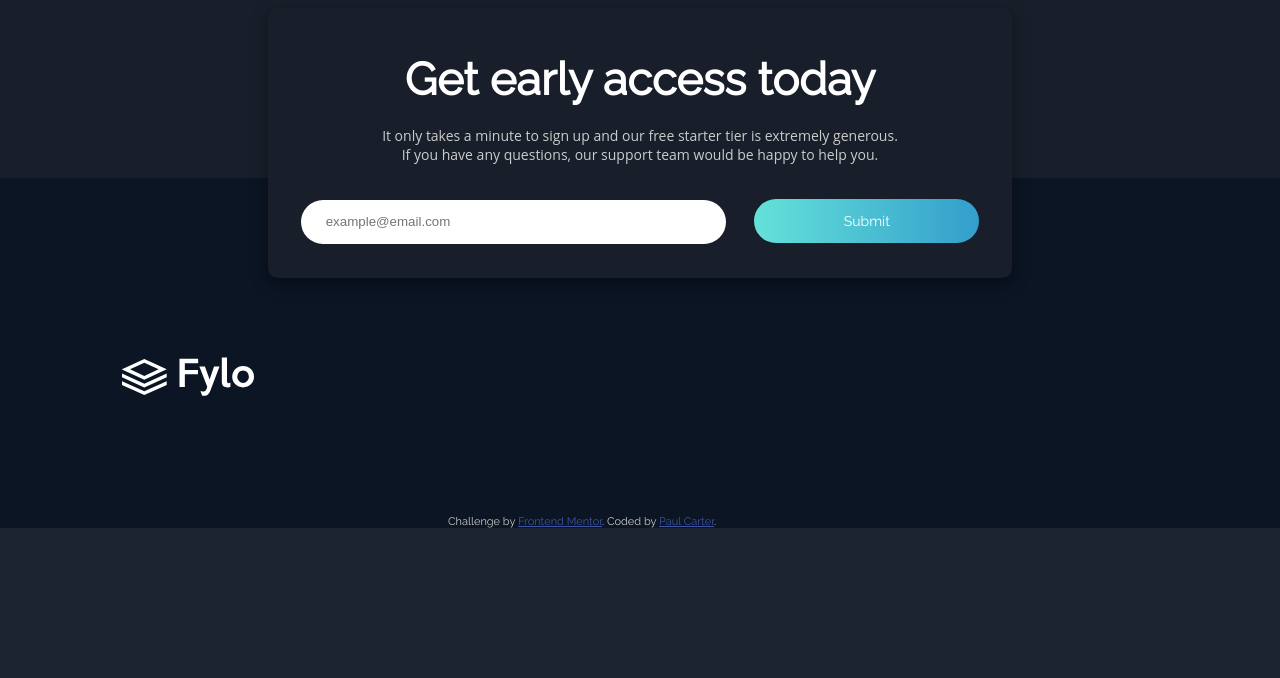
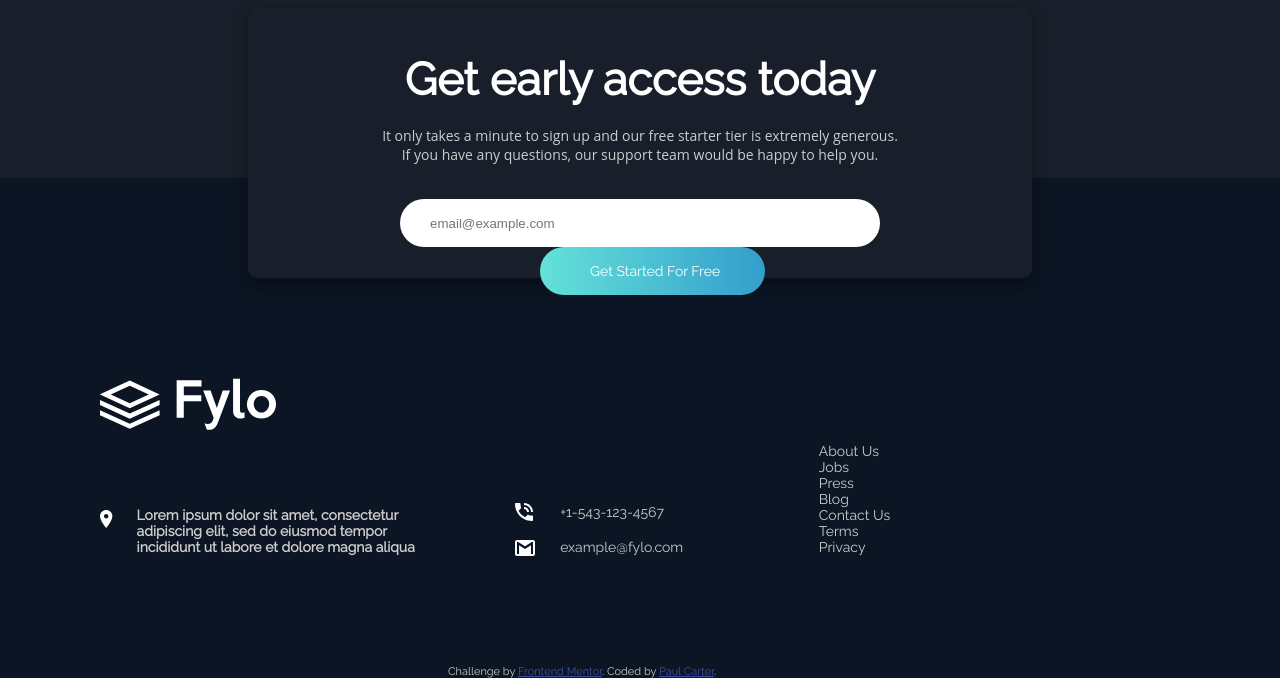
Before and after one commit to PaulyDigital22/Dark-theme-landing-page, a plain HTML site: page index.html in a window 1280 px wide. Shown: the part 2788-3466 px from the top of the page. Before the commit the page ends 3316 px from the top, so only its background shows below. Drawn offline with Linux system fonts and the light colour scheme.

Commit message:
General element sizing update
changed various sizes to match the original design

```diff
--- a/assets/styles.css
+++ b/assets/styles.css
@@ -242,9 +242,9 @@ h1 {
 }
 
 #email {
-    height: 24px;
-    width: 200px;
-    padding: 10px 200px 10px 25px;
+    height: 28px;
+    width: 250px;
+    padding: 10px 200px 10px 30px;
     border-radius: 25px;
     text-align: left;
     justify-content: left;
@@ -261,22 +261,22 @@ h1 {
     border-radius: 10px;
     background: hsl(218, 28%, 13%);
     box-shadow: 0 4px 8px 0 rgba(0, 0, 0, 0.2), 0 6px 20px 0 rgba(0, 0, 0, 0.19);
-    padding: 35px 20px;
+    padding: 35px 40px;
 }
 
 #submitbtn {
     background-image: linear-gradient(to right,hsl(176, 68%, 64%), hsl(198, 60%, 50%));
-    padding: 10px 70px;
+    padding: 10px 50px;
     margin: 0;
     margin-left: 25px;
-    text-align: center;
+    justify-items: center;
     text-decoration: none;
     border: none;
     outline: none;
-    font: 14px bold, Raleway, sans-serif;
+    font: 14px bolder, Raleway, sans-serif;
     border-radius: 60px;
     color: white;
-    height: 44px;
+    height: 48px;
     width: 225px;
 }
 
@@ -295,25 +295,66 @@ h1 {
 
 footer {
     position: relative;
-    z-index: 1;
     background-color: hsl(216, 53%, 9%);
     height: 200px;
     align-items: center;
+    justify-content: left;
+    text-align: left;
     border: none;
-    display: flex;
-    flex-wrap: wrap;
     margin: 0;
-    padding: 30px 100px;
-    padding-top: 100px;
-    padding-bottom: 50px;
+    padding:100px;
+    padding-top: 200px;
 }
 
-#logoOne {
-    width: 75%;
+#footerLocation {
+    display: inline-block;
+    padding: 30px;
+    padding-left: 0px;
+    text-align: left;
 }
 
+#footerLocation img {
+    position: relative;
+    top: -4px;
+    padding: 10px 20px 20px 0;
+
+}
+
+#footerLocation p {
+    display: inline-block;
+    font-weight: bolder;
+    width: 300px;
+}
+
+#footerContact {
+    display: inline-block;
+    text-align: left;
+    justify-self: left;
+    height: 55px;
+    padding: 30px 75px;
+}
+
+
+#footerContact p {
+    width: 170px;
+    margin-left: 15px;
+}
+
+#footerContact img {
+    position: relative;
+    left: -30px;
+    top: 20px;
+}
+
+#footerNav {
+    display: inline-block;
+    padding: 10px;
+}
+
+
 .attribution {
-    font-size: 11px; text-align: center;
+    font-size: 11px;
+    text-align: center;
     position: absolute;
     bottom: 0px;
     left: 35%;
--- a/index.html
+++ b/index.html
@@ -1,5 +1,6 @@
 <!DOCTYPE html>
 <html lang="en">
+
 <head>
     <meta charset="UTF-8">
     <meta name="viewport" content="width=device-width, initial-scale=1.0">
@@ -11,6 +12,7 @@
     <link rel="preconnect" href="https://fonts.gstatic.com">
     <link href="https://fonts.googleapis.com/css2?family=Raleway&display=swap" rel="stylesheet">
 </head>
+
 <body>
     <!--Navigation and Header-->
     <header>
@@ -38,7 +40,8 @@
             <div>
                 <h2>All your files in one secure location,</h2>
                 <h2>accessable anywhere.</h2>
-                <p id="sectionOneP">Fylo stores all your most important files in one secure location. Access them wherever you need, share and collaborate with friends family, and co-workers.</p>
+                <p id="sectionOneP">Fylo stores all your most important files in one secure location. Access them
+                    wherever you need, share and collaborate with friends family, and co-workers.</p>
             </div>
             <button type="button" id="getStr">Get Started</button>
         </div>
@@ -49,22 +52,26 @@
             <div class="grid-item">
                 <p><img src="./assets/images/icon-access-anywhere.svg" alt="access anywhere"></p>
                 <h1>Access your files, anywhere</h1>
-                <p>The ability to use a smartphone, tablet, or computer to access your account means your files follow you everywhere.</p>
+                <p>The ability to use a smartphone, tablet, or computer to access your account means your files follow
+                    you everywhere.</p>
             </div>
             <div class="grid-item">
                 <p><img src="./assets/images/icon-security.svg" alt="security"></p>
                 <h1>Security you can trust</h1>
-                <p>2-factor authentication and user-controlled encryption are just a couple of the security features we allow to help secure your files.</p>
+                <p>2-factor authentication and user-controlled encryption are just a couple of the security features we
+                    allow to help secure your files.</p>
             </div>
             <div class="grid-item">
                 <p><img src="./assets/images/icon-collaboration.svg" alt="collaboration"></p>
                 <h1>Real-time collaboration</h1>
-                <p>Securely share files and folders with friends, family and colleagues for live collaboration. No email attachments required.</p>
+                <p>Securely share files and folders with friends, family and colleagues for live collaboration. No email
+                    attachments required.</p>
             </div>
             <div class="grid-item">
                 <p><img src="./assets/images/icon-any-file.svg" alt="store any type of file"></p>
                 <h1>Store any type of file</h1>
-                <p>Whether you're sharing holidays photos or work documents, Fylo has you covered allowing for all file types to be securely stored and shared.</p>
+                <p>Whether you're sharing holidays photos or work documents, Fylo has you covered allowing for all file
+                    types to be securely stored and shared.</p>
             </div>
         </div>
     </section>
@@ -75,8 +82,10 @@
         <div class="sectionThreeText">
             <h2>Stay productive,</h2>
             <h2> wherever you are</h2>
-            <p class="sectionThreeP">Never let location be an issue when accessing your files. Fylo has you covered for all of your file storage needs.</p>
-            <p class="sectionThreeP">Securely share files and folders with friends, family and colleagues for live collaboration. No email attachments required.</p>
+            <p class="sectionThreeP">Never let location be an issue when accessing your files. Fylo has you covered for
+                all of your file storage needs.</p>
+            <p class="sectionThreeP">Securely share files and folders with friends, family and colleagues for live
+                collaboration. No email attachments required.</p>
             <p class="sectionThreeP">See how Fylo works <img src="./assets/images/icon-arrow.svg" alt=""></p>
         </div>
     </section>
@@ -84,19 +93,22 @@
     <section id="team">
         <div class="sectionFour-grid" id="quotes">
             <div class="sectionFour-gridItem">
-                <p>Fylo has improved our team productivity by an order of magnitude. Since making the switch our team has become a well-oiled collaboration machine.</p>
+                <p>Fylo has improved our team productivity by an order of magnitude. Since making the switch our team
+                    has become a well-oiled collaboration machine.</p>
                 <img class="profile-images" src="./assets/images/profile-1.jpg" alt="profile pic 1">
                 <p class="profile-names">Satish Patel</p>
                 <p class="profile-job">Founder & CEO, Huddle</p>
             </div>
             <div class="sectionFour-gridItem">
-                <p>Fylo has improved our team productivity by an order of magnitude. Since making the switch our team has become a well-oiled collaboration machine.</p>
+                <p>Fylo has improved our team productivity by an order of magnitude. Since making the switch our team
+                    has become a well-oiled collaboration machine.</p>
                 <img class="profile-images" src="./assets/images/profile-2.jpg" alt="profile pic 2">
                 <p class="profile-names">Bruce McKenzie</p>
                 <p class="profile-job">Founder & CEO, Huddle</p>
             </div>
             <div class="sectionFour-gridItem">
-                <p>Fylo has improved our team productivity by an order of magnitude. Since making the switch our team has become a well-oiled collaboration machine.</p>
+                <p>Fylo has improved our team productivity by an order of magnitude. Since making the switch our team
+                    has become a well-oiled collaboration machine.</p>
                 <img class="profile-images" src="./assets/images/profile-3.jpg" alt="profile pic 3">
                 <p class="profile-names">Iva Boyd</p>
                 <p class="profile-job">Founder & CEO, Huddle</p>
@@ -107,25 +119,61 @@
         <div id="formDiv">
             <form action="" method="POST">
                 <h2>Get early access today</h2>
-                <p>It only takes a minute to sign up and our free starter tier is extremely generous. If you have any questions, our support team would be happy to help you.</p>
+                <p>It only takes a minute to sign up and our free starter tier is extremely generous. If you have any
+                    questions, our support team would be happy to help you.</p>
                 <label for="email"></label>
-                <input type="email" id="email" name="email" placeholder="example@email.com">
-                <input type="submit" id="submitbtn">
+                <input type="email" id="email" name="email" placeholder="email@example.com">
+                <input type="submit" id="submitbtn" value="Get Started For Free">
             </form>
         </div>
     </section>
 
+    <!--Footer section-->
+
+    <footer>
+        <div>
+            <img src="./assets/images/logo.svg" id="logoOne" alt="fylo logo">
+        </div>
+        <section id="footerLocation">
+            <div>
+                <img src="./assets/images/icon-location.svg" alt="location">
+                <p>Lorem ipsum dolor sit amet, consectetur adipiscing elit, sed do eiusmod tempor incididunt ut labore
+                    et dolore magna aliqua</p>
+            </div>
+        </section>
+        <section id="footerContact">
+            <div>
+                <img src="./assets/images/icon-phone.svg" alt="phone">
+                <p>+1-543-123-4567</p>
+            </div>
+            <div>
+                <img src="./assets/images/icon-email.svg" alt="email">
+                <p>example@fylo.com</p>
+            </div>
+        </section>
+        <section id="footerNav">
+            <div id="navLeftSide">
+                <p>About Us</p>
+                <p>Jobs</p>
+                <p>Press</p>
+                <p>Blog</p>
+            </div>
+            <div id="navRightSide">
+                <p>Contact Us</p>
+                <p>Terms</p>
+                <p>Privacy</p>
+            </div>
+        </section>
 
 
-    <!--Footer section-->
-    <footer>
-        <span>
-            <img src="./assets/images/logo.svg" id="logoOne" alt="fylo logo">
-        </span>
+
+
+
         <p class="attribution">
             Challenge by <a href="https://www.frontendmentor.io?ref=challenge" target="_blank">Frontend Mentor</a>.
             Coded by <a href="#">Paul Carter</a>.
         </p>
     </footer>
 </body>
+
 </html>
```
